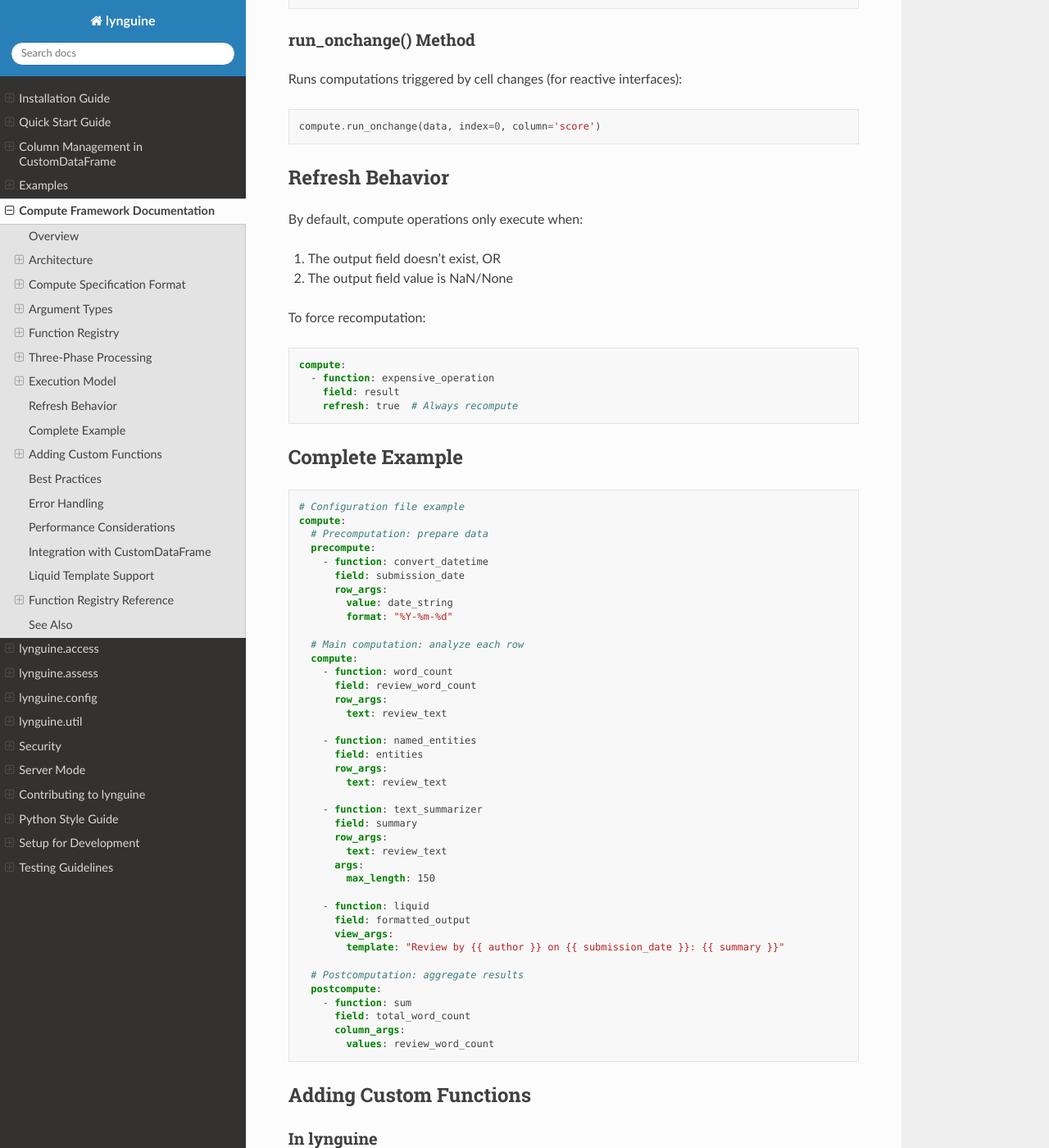
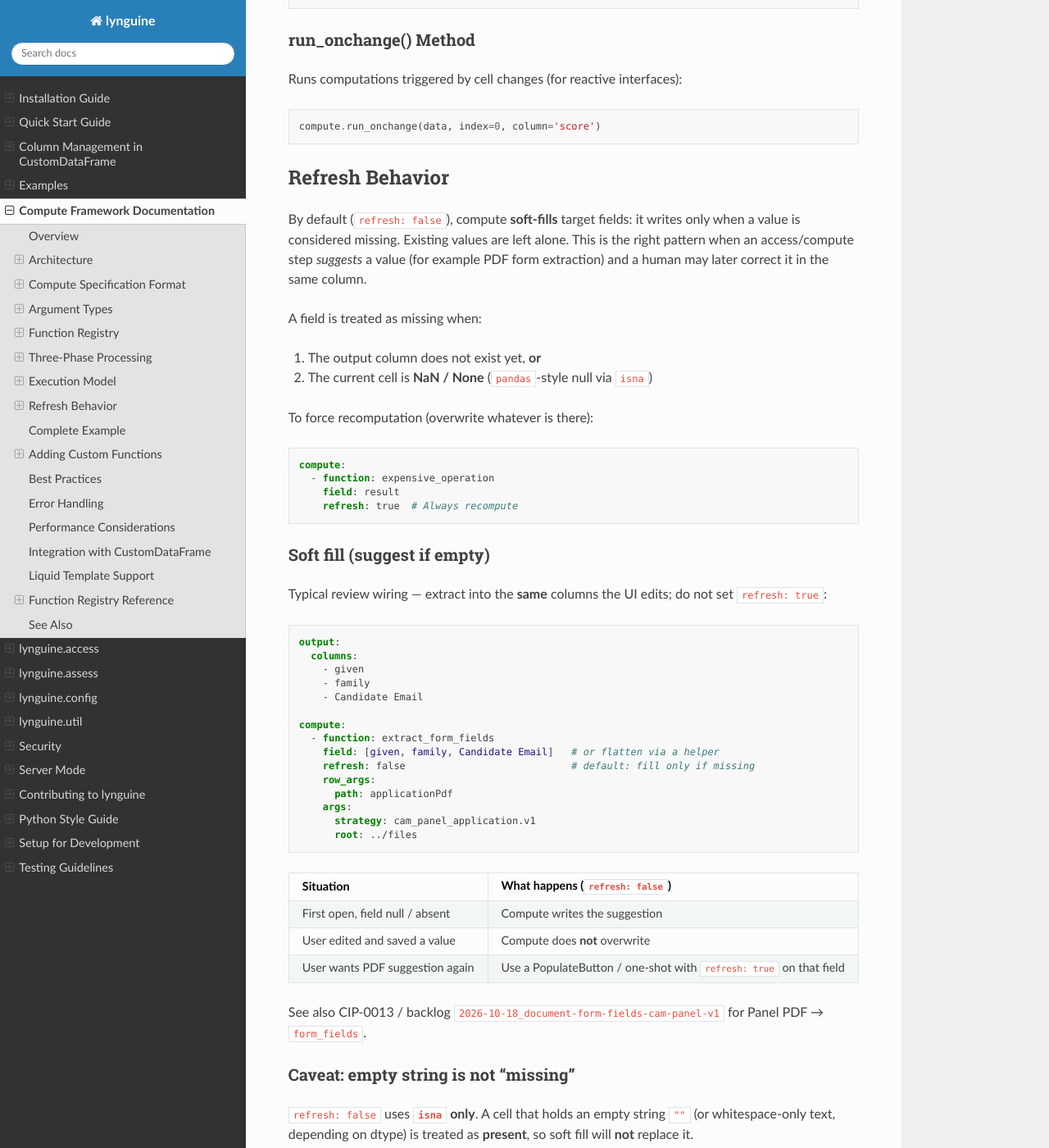
Before and after one commit to lawrennd/lynguine, a Sphinx documentation site: the page built from docs/compute_framework.md, in a window 1280 px wide and 1400 px high, scrolled down 6206 px. Shown: the whole window at 82% size. Built offline with Sphinx 7.4.7 and the Read the Docs theme 3.1.0, drawn with Linux system fonts in a browser that asks for light colours; some of the changed text lies outside the part shown.

Commit message:
Document soft-fill compute pattern and empty-string caveat.
Record how refresh:false fills Panel/PDF suggestions without overwriting
edits, note that blank strings are not treated as missing, and add a
low-priority backlog for optional blank-as-empty behaviour.

````diff
--- a/docs/compute_framework.md
+++ b/docs/compute_framework.md
@@ -279,11 +279,14 @@ compute.run_onchange(data, index=0, column='score')
 
 ## Refresh Behavior
 
-By default, compute operations only execute when:
-1. The output field doesn't exist, OR
-2. The output field value is NaN/None
+By default (`refresh: false`), compute **soft-fills** target fields: it writes only when a value is considered missing. Existing values are left alone. This is the right pattern when an access/compute step *suggests* a value (for example PDF form extraction) and a human may later correct it in the same column.
 
-To force recomputation:
+A field is treated as missing when:
+
+1. The output column does not exist yet, **or**
+2. The current cell is **NaN / None** (`pandas`-style null via `isna`)
+
+To force recomputation (overwrite whatever is there):
 
 ```yaml
 compute:
@@ -291,6 +294,55 @@ compute:
     field: result
     refresh: true  # Always recompute
 ```
+
+### Soft fill (suggest if empty)
+
+Typical review wiring — extract into the **same** columns the UI edits; do not set `refresh: true`:
+
+```yaml
+output:
+  columns:
+    - given
+    - family
+    - Candidate Email
+
+compute:
+  - function: extract_form_fields
+    field: [given, family, Candidate Email]   # or flatten via a helper
+    refresh: false                            # default: fill only if missing
+    row_args:
+      path: applicationPdf
+    args:
+      strategy: cam_panel_application.v1
+      root: ../files
+```
+
+| Situation | What happens (`refresh: false`) |
+|-----------|----------------------------------|
+| First open, field null / absent | Compute writes the suggestion |
+| User edited and saved a value | Compute does **not** overwrite |
+| User wants PDF suggestion again | Use a PopulateButton / one-shot with `refresh: true` on that field |
+
+See also CIP-0013 / backlog `2026-10-18_document-form-fields-cam-panel-v1` for Panel PDF → `form_fields`.
+
+### Caveat: empty string is not “missing”
+
+`refresh: false` uses **`isna` only**. A cell that holds an empty string `""` (or whitespace-only text, depending on dtype) is treated as **present**, so soft fill will **not** replace it.
+
+| Cell value | Soft-filled? |
+|------------|--------------|
+| column absent | yes |
+| `None` / `NaN` | yes |
+| `""` (empty string) | **no** |
+| `"salonee@…"` (user or prior fill) | **no** |
+
+Implications:
+
+- Prefer leaving untouched review fields as null/`NaN` until filled, not `""`, if you want soft fill to run.
+- Clearing a widget to `""` may block later PDF suggestions until you refresh explicitly or clear to null.
+- A future enhancement may treat blank strings as missing for soft fill; until then, callers and UIs should not rely on `""` meaning empty for compute skip logic.
+
+Append/prepend `mode` always runs and concatenates; that is separate from soft fill replace semantics.
 
 ## Complete Example
 
````
Also changed, not shown: backlog/features/2026-10-18_compute-soft-fill-blank-string-as-missing.md (added, +51 -0 lines), backlog/features/2026-10-18_document-form-fields-cam-panel-v1.md (+31 -10 lines).
